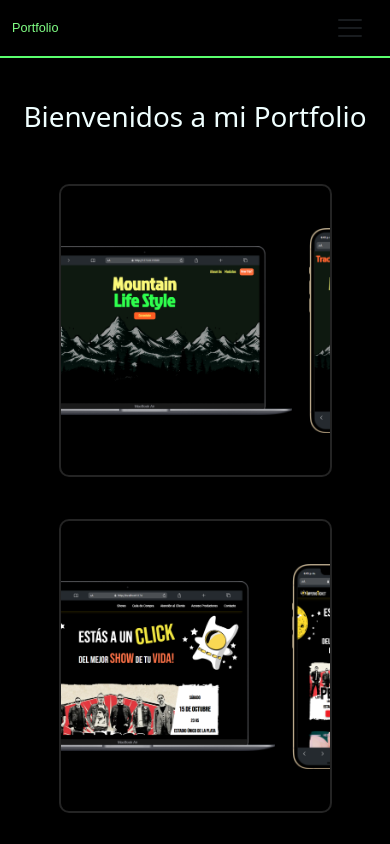
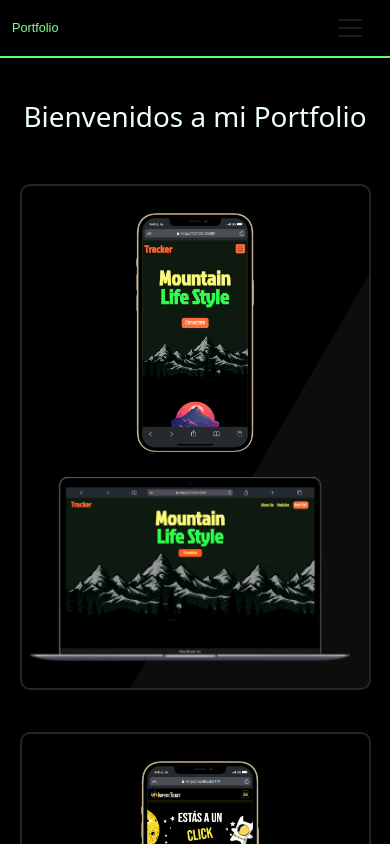
Before and after one commit to LeonardoRiera/portfolio, a React (Vite) app: page / in a window 390 px wide. Shown: the top 844 px of the page. Built offline with nearby package versions, Linux system fonts and the light colour scheme; a web font is replaced by a local one.

Commit message:
responsive para proyectos

```diff
--- a/src/Components/Proyects/Proyects.css
+++ b/src/Components/Proyects/Proyects.css
@@ -5,6 +5,7 @@
     align-items: center;
     justify-content: center;
     padding-top: 5vmax;
+
 }
 
 /* ////////// generales //////////////// */
@@ -49,7 +50,7 @@
 
 /* ///////////////////////////////////////////////// */
 
-/* Proyectos central */
+/* Proyectos del centro */
 .ProyectContainer2 {
     display: flex;
     flex-direction: column;
@@ -76,13 +77,13 @@
     background: rgba(255, 255, 255, 0.051); /* Brillo blanco sutil */
     opacity: 0;
     transition: all 0.6s ease;
-    transform: rotate(60deg);
+    transform: rotate(65deg);
 }
 
 .ProyectContainer2:hover::before {
     opacity: 1; /* Muestra el brillo al hacer hover */
     top: 50%;
-    right: -5%; /* Mueve el brillo hacia la parte inferior derecha */
+    right: 2%; /* Mueve el brillo hacia la parte inferior derecha */
 }
 
 /* //////////////////////////////////////////////////////////////// */
@@ -117,7 +118,7 @@
     background-color: transparent;
 }
 
-/* Imágenes */
+/*  efecto para Imágenes 1 y 3 */
 .trackerLaptop, .trackerMovile {
     transition: transform 0.5s ease;
 }
@@ -231,7 +232,10 @@
 
 .gatoAncor:hover {
     transform: scale(1.1);
+    background-color: transparent !important;
+
 }
+
 
 .gato {
     font-size: 4vmax;
@@ -257,12 +261,12 @@
 
 .gatoImperio {
     font-size: 4vmax;
-    color: #FE7247;
+    color: #F0E541;
     text-decoration: none;
 }
 
 .gatoImperio:hover {
-    color: #F0E541;
+    color: #FE7247;
 }
 
 .gatoTracker {
@@ -293,14 +297,15 @@
 /* contenido dentro de las cards */
 
 .travelTechContainer2 {
-    padding-top: 2vmax; /*importante para el responsive  */
+    padding-top: 0.5vmax; /*importante para el responsive  */
+
 }
 
 /* titulo que presenta las tecnologias en general "tecnologias"*/
 .techTitle {
     font-family: "Archivo Narrow", sans-serif;
     font-size: 1.5vmax;
-    margin-bottom: 1.8vmax;
+    margin-bottom: 0.9vmax;
 }
 
 /* seccion de logos de tecnologias */
@@ -310,6 +315,7 @@
     gap: 1vmax;
     margin-bottom: 1vmax;
 
+
 }
 
 /* seccion de logos de tecnologias graficas*/
@@ -317,6 +323,7 @@
     display:flex;
     justify-content: start;
     gap: 1vmax;
+
 
 }
 
@@ -357,13 +364,6 @@
 
 /*////////////////// subtitulos en general ///////////////*/
 
-/* .proyectSubtitleDevs {
-
-    font-family: "Archivo Narrow", sans-serif;
-    width: 2vmax;
-    font-weight: 300;
-}
-*/
 
 /* palabra "descripcion" */
 .proyectDevs1 {
@@ -380,3 +380,355 @@
     font-weight: 400;
     line-height: 1.18;
 }
+
+/* etiqueta hr */
+.separador {
+    color: rgba(255, 255, 255, 0.318);
+    margin-top: 3vmax;
+}
+
+
+
+
+
+
+
+
+
+
+
+
+
+
+
+
+
+
+
+
+
+
+/* ++++++++++++++++++++++++ media query |  pantalla gigante |   ++++++++++++++++++++++++++++++++++*/
+
+@media screen and (max-width:2220px) {
+
+
+}
+
+
+/* ++++++++++++++++++++++++ media query | pantalla extra extra lg  |   ++++++++++++++++++++++++++++++++++*/
+
+
+
+@media screen and (max-width:1400px) {
+
+
+
+
+
+
+
+}
+
+
+
+/* ++++++++++++++++++++++++ media query | pantalla extra lg   |  ++++++++++++++++++++++++++++++++++*/
+
+
+@media screen and (max-width:1200px) {
+
+    /* Proyectos */
+    .ProyectContainer {
+        display: flex;
+        flex-direction: column;
+        align-items: center;
+        justify-content: center;
+        width: 75%;
+        padding: 5vmax 2vmax;
+        margin-bottom: 5vmax;
+        height: 40vmax;
+
+    }
+
+    .ProyectContainer2 {
+        display: flex;
+        flex-direction: column;
+        align-items: center;
+        justify-content: center;
+        width: 75%;
+        padding: 5vmax 2vmax;
+        margin-bottom: 5vmax;
+        height: 40vmax;
+
+    }
+
+
+}
+
+
+
+/* ++++++++++++++++++++++++ media query | pantalla lg  | ++++++++++++++++++++++++++++++++++*/
+
+
+@media screen and (max-width:992px) {
+
+
+    /* Proyectos */
+    .ProyectContainer {
+        display: flex;
+        flex-direction: column;
+        align-items: center;
+        justify-content: center;
+        width: 90%;
+        padding: 5vmax 2vmax;
+        margin-bottom: 5vmax;
+        height: 40vmax;
+
+    }
+
+    .ProyectContainer2 {
+        display: flex;
+        flex-direction: column;
+        align-items: center;
+        justify-content: center;
+        width: 90%;
+        padding: 5vmax 2vmax;
+        margin-bottom: 5vmax;
+        height: 40vmax;
+
+    }
+
+    /* tamaño de fotos 1 y 3*/
+
+    .trackerLaptop {
+        width: 38vmax;
+        margin-right: 2vmax;
+        margin-left: 0.8vmax;
+
+    }
+
+    .trackerMovile {
+        width: 14vmax;
+
+    }
+
+    /*  Tamaño inicial de las imágenes para 2  */
+
+    .trackerLaptop2 {
+        width: 38vmax;
+
+    }
+
+    .trackerMovile2 {
+        width: 14vmax;
+        margin-left: 2vmax;
+        margin-right: 0.8vmax;
+
+    }
+
+    /* contenedor de la info 1 y 2  */
+
+    .project-info {
+        width: 27%;
+        height: 100%;
+        padding: 1.8vmax 0 1.8vmax 1.5vmax;
+
+    }
+
+    .project-info2 {
+        width: 27%;
+        height: 100%;
+        padding: 1.8vmax 0.5vmax 1.8vmax 1.5vmax;
+
+    }
+
+    /* ///////////////////////////////////////////////////////////// */
+
+    /* nombres de proyectos con su *tipografia personalizada */
+    .proyectNameDevs {
+        font-size: 4vmax;
+    }
+
+    .proyectNameImperio {
+        font-size: 3.5vmax;
+    }
+
+    .proyectNameTracker {
+        font-size: 4vmax;
+    }
+
+
+    /* ///////////////////////////////////////////////////////////// */
+
+
+    /* palabra "descripcion" */
+    .proyectDevs1 {
+        font-size: 1.5vmax;
+    }
+
+    /* resto de los textos descriptivo */
+    .proyectDevs {
+        font-size: 1.4vmax;
+    }
+
+    /* titulo que presenta las tecnologias en general "tecnologias"*/
+    .techTitle {
+        font-size: 1.8vmax;
+    }
+
+    /* logos en general */
+    .logos {
+        width: 2.2vmax;
+    }
+
+    /* etiqueta hr */
+    .separador {
+        margin-top: 2vmax;
+    }
+
+
+}
+
+/* ++++++++++++++++++++++++ media query |  pantalla personalizada | ++++++++++++++++++++++++++++++++++*/
+
+
+
+@media screen and (max-width:835px) {
+
+    /* Proyectos */
+    .ProyectContainer {
+        display: flex;
+        flex-direction: column;
+        align-items: center;
+        justify-content: center;
+        width: 90%;
+        padding: 5vmax 2vmax;
+        margin-bottom: 5vmax;
+        height: 60vmax;
+
+
+
+
+    }
+
+    /* Efecto de brillo (glow) */
+    .ProyectContainer::before {
+        opacity: 1; /* Muestra el brillo al hacer hover */
+        top:20%;
+        left: 30%;
+
+    }
+    .ProyectContainer:hover::before {
+        opacity: 1; /* Muestra el brillo al hacer hover */
+        top: 20%;
+        left: 30%; /* Mueve el brillo hacia la parte inferior derecha */
+    }
+
+
+
+    .ProyectContainer2 {
+        display: flex;
+        flex-direction: column;
+        align-items: center;
+        justify-content: center;
+        width: 90%;
+        padding: 5vmax 2vmax;
+        margin-bottom: 5vmax;
+        height: 60vmax;
+
+    }
+
+
+    /* Contenedor de las imágenes */
+    .image-container {
+        display: flex;
+        flex-direction: column-reverse;
+        justify-content: center;
+        align-items: center;
+        gap: 3vmax;
+        width: 100%;
+        z-index: 5;
+
+    }
+
+
+
+    /* contenedor de la info 1 y 2  */
+
+     .project-info {
+        width: 35%;
+        height: 100%;
+        padding: 1.8vmax 0 1.8vmax 2.5vmax;
+        background-color: transparent;
+
+    }
+
+    .project-info2 {
+        width:35%;
+        height: 100%;
+        padding: 1.8vmax 0.5vmax 1.8vmax 2.5vmax;
+        background-color: transparent;
+
+    }
+
+}
+
+
+/* ++++++++++++++++++++++++ media query |  pantalla md   | ++++++++++++++++++++++++++++++++++*/
+
+
+
+@media screen and (max-width:768px) {
+
+
+
+
+
+
+
+
+
+}
+
+
+
+/* ++++++++++++++++++++++++ media query |  pantalla personalizada   | ++++++++++++++++++++++++++++++++++*/
+
+@media screen and (max-width:636px) {
+
+
+}
+
+
+
+
+/* ++++++++++++++++++++++++ media query |  pantalla sm   | ++++++++++++++++++++++++++++++++++*/
+
+@media screen and (max-width:576px) {
+
+
+
+
+}
+
+/* ++++++++++++++++++++++++ media query  | pantalla personal |   ++++++++++++++++++++++++++++++++++*/
+
+@media screen and (max-width:500px) {
+
+
+}
+
+
+/* ++++++++++++++++++++++++ media query  | pantalla xxsm |   ++++++++++++++++++++++++++++++++++*/
+
+@media screen and (max-width:425px) {
+
+
+}
+
+
+/* ++++++++++++++++++++++++ media query  | pantalla xxsm |   ++++++++++++++++++++++++++++++++++*/
+
+@media screen and (max-width:360px) {
+
+}
--- a/src/Components/Proyects/Proyects.jsx
+++ b/src/Components/Proyects/Proyects.jsx
@@ -1,4 +1,4 @@
-import React, { useContext, useState } from 'react';
+import React, { useContext, useState, useEffect } from 'react';
 import { LanguageContext } from '../../Contexts/LanguageContext.jsx';
 import { useTranslation } from 'react-i18next';
 import './Proyects.css';
@@ -23,6 +23,12 @@ const Proyects = () => {
   const toggleOffcanvas = () => {
     setIsOpen(!isOpen);
   };
+
+  useEffect(() => {
+    // Inicializa todos los tooltips en el componente usando JavaScript de Bootstrap
+    const tooltipTriggerList = document.querySelectorAll('[data-bs-toggle="tooltip"]');
+    const tooltipList = [...tooltipTriggerList].map(tooltipTriggerEl => new bootstrap.Tooltip(tooltipTriggerEl));
+  }, [language]);
 
 
 
@@ -50,7 +56,7 @@ const Proyects = () => {
             <p className='proyectDevs'>{t('tracker.responsive')}</p>
 
           </div>
-          <hr />
+          <hr className='separador'/>
           <div className='travelTechContainer'>
 
             <h5 className='techTitle'>{t('proyectos.tecnologias')}:</h5>
@@ -69,8 +75,31 @@ const Proyects = () => {
         </div>
 
         <div className="project-infoBajo">
-          <a href="https://github.com/LeonardoRiera/trackLanding.git" target='blank' className='gatoAncor'><i class="devicon-github-original gatoTracker"></i></a>
-          <a href="https://crea-tu-landing-riera-dx2qvpehr-leonardorieras-projects.vercel.app/" target='blank' className='gatoAncor'><i class="devicon-vercel-original gato2"></i></a>
+          {/* cada logo con su ancor y su tooltip */}
+          <a
+            href="https://github.com/LeonardoRiera/trackLanding.git"
+            target="_blank"
+            className="gatoAncor"
+            data-bs-toggle="tooltip"
+            data-bs-placement="top"
+            title={t(`tooltip.github`)}
+            rel="noopener noreferrer"
+          >
+            <i className="devicon-github-original gatoTracker"></i>
+          </a>
+
+          <a
+            href="https://crea-tu-landing-riera-dx2qvpehr-leonardorieras-projects.vercel.app/"
+            target="_blank"
+            className="gatoAncor"
+            data-bs-toggle="tooltip"
+            data-bs-placement="top"
+            title={t(`tooltip.vercel`)}
+            rel="noopener noreferrer"
+          >
+            <i class="devicon-vercel-original gato2"></i>
+          </a>
+
         </div>
 
       </div>
@@ -96,7 +125,7 @@ const Proyects = () => {
             <p className='proyectDevs'>{t('imperioTickets.relevancias')}</p>
             <p className='proyectDevs'>{t('imperioTickets.responsive')}</p>
           </div>
-          <hr />
+          <hr className='separador' />
           <div className='travelTechContainer2'>
 
             <h5 className='techTitle'>{t('proyectos.tecnologias')}:</h5>
@@ -119,8 +148,30 @@ const Proyects = () => {
 
         <div className="project-infoBajo">
 
-          <a href="https://github.com/LeonardoRiera/IMPERIOtickets.git" target='blank' className='gatoAncor'><i class="devicon-github-original gatoImperio"></i></a>
-          <a href="https://crea-tu-landing-riera-dx2qvpehr-leonardorieras-projects.vercel.app/" target='blank' className='gatoAncor'><i class="devicon-vercel-original gato2"></i></a>
+          <a
+            href="https://github.com/LeonardoRiera/IMPERIOtickets.git"
+            target="_blank"
+            className="gatoAncor"
+            data-bs-toggle="tooltip"
+            data-bs-placement="top"
+            title={t(`tooltip.github`)}
+            rel="noopener noreferrer"
+          >
+            <i class="devicon-github-original gatoImperio"></i>
+          </a>
+
+          <a
+            href="https://crea-tu-landing-riera-dx2qvpehr-leonardorieras-projects.vercel.app/"
+            target="_blank"
+            className="gatoAncor"
+            data-bs-toggle="tooltip"
+            data-bs-placement="top"
+            title={t(`tooltip.vercel`)}
+            rel="noopener noreferrer"
+          >
+            <i class="devicon-vercel-original gato2"></i>
+          </a>
+
         </div>
 
 
@@ -150,7 +201,7 @@ const Proyects = () => {
             <p className='proyectDevs'>{t('proyectos.responsive')}</p>
 
           </div>
-          <hr />
+          <hr className='separador' />
           <div className='travelTechContainer'>
 
             <h5 className='techTitle'>{t('proyectos.tecnologias')}:</h5>
@@ -173,8 +224,30 @@ const Proyects = () => {
 
         <div className="project-infoBajo">
 
-          <a href="https://github.com/LeonardoRiera/CreaTuLanding-Riera.git" target='blank' className='gatoAncor'><i class="devicon-github-original gato"></i></a>
-          <a href="https://crea-tu-landing-riera-dx2qvpehr-leonardorieras-projects.vercel.app/" target='blank' className='gatoAncor'><i class="devicon-vercel-original gato2"></i></a>
+        <a
+            href="https://github.com/LeonardoRiera/CreaTuLanding-Riera.git"
+            target="_blank"
+            className="gatoAncor"
+            data-bs-toggle="tooltip"
+            data-bs-placement="top"
+            title={t(`tooltip.github`)}
+            rel="noopener noreferrer"
+          >
+            <i class="devicon-github-original gato"></i>
+          </a>
+
+          <a
+            href="https://crea-tu-landing-riera-dx2qvpehr-leonardorieras-projects.vercel.app/"
+            target="_blank"
+            className="gatoAncor"
+            data-bs-toggle="tooltip"
+            data-bs-placement="top"
+            title={t(`tooltip.vercel`)}
+            rel="noopener noreferrer"
+          >
+            <i class="devicon-vercel-original gato2"></i>
+          </a>
+
         </div>
 
       </div>
--- a/src/locales/en.json
+++ b/src/locales/en.json
@@ -37,5 +37,10 @@
     "relevancias": ". Project Approach Focused on Design Aesthetics",
     "responsive": ". 100% Responsivo"
 
+  },
+
+  "tooltip": {
+    "github": "View on Github",
+    "vercel": "View on Vercel"
   }
 }
--- a/src/locales/es.json
+++ b/src/locales/es.json
@@ -38,6 +38,11 @@
     "relevancias": ". Enfoque del Proyecto Orientado a la Estética de Diseño",
     "responsive": ". 100% Responsivo"
 
+  },
+
+  "tooltip": {
+    "github": "Ver en Github",
+    "vercel": "Ver en Vercel"
   }
 
 
```
